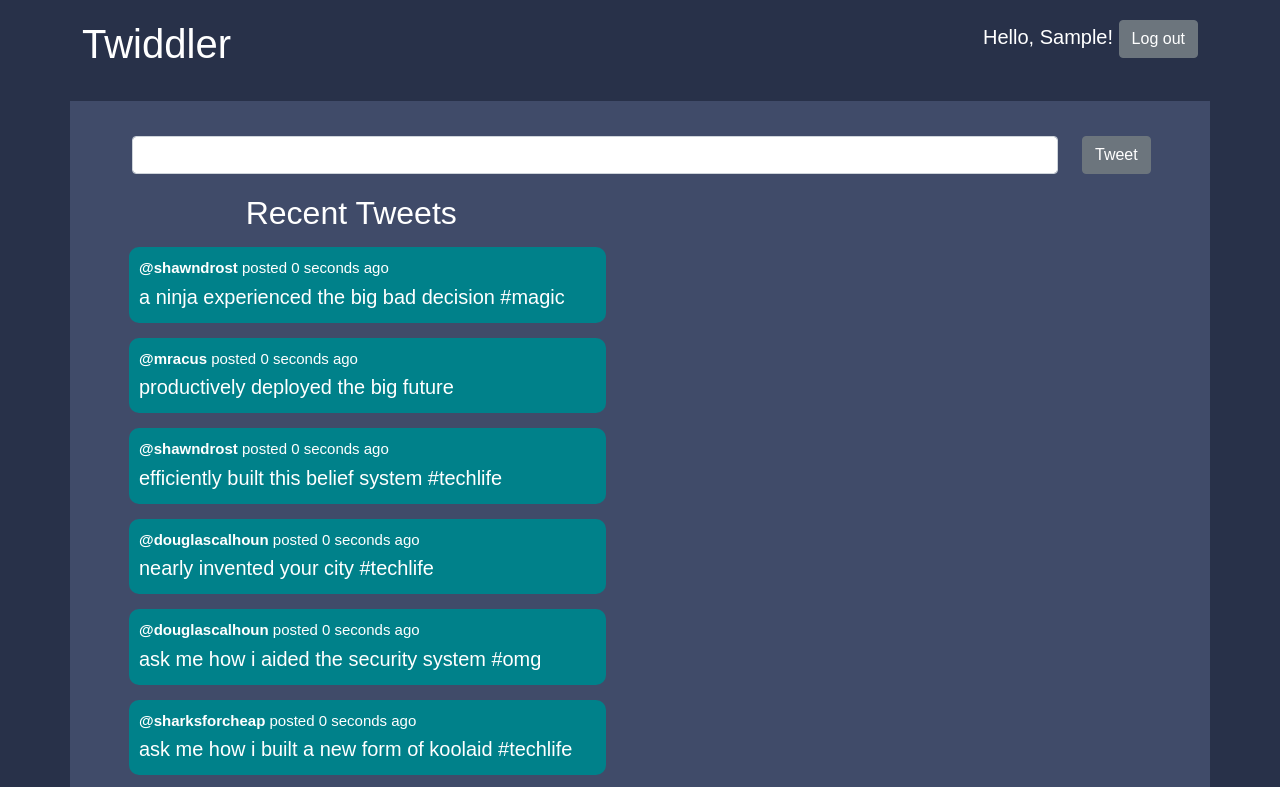
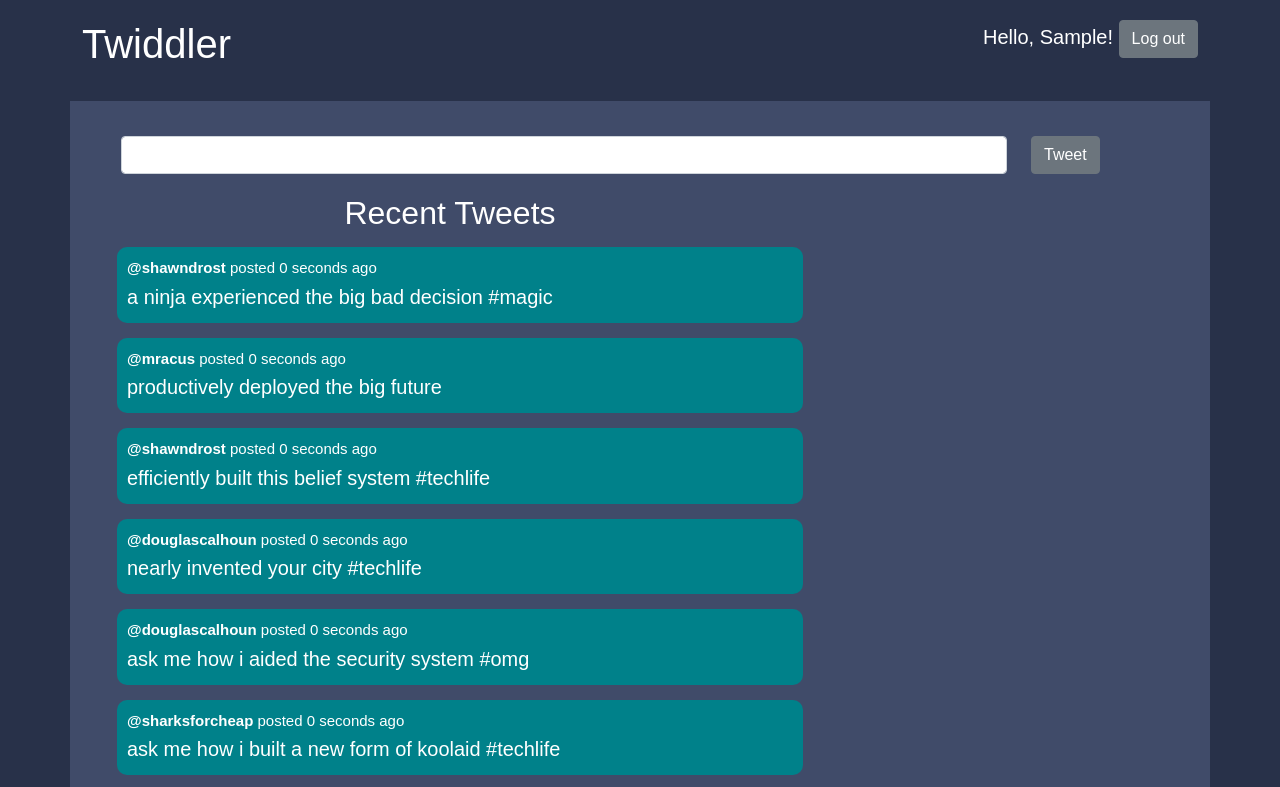
Before and after one commit to jonhourcade/jonhourcade.github.io, a plain HTML site: page immersion-2021-03-twiddler/index.html in a window 1280 px wide. Both pictures are taken after typing "Sample" into the empty fields and a click on the input "Log in". Shown: the top 787 px of the page. Drawn offline with nearby package versions, Linux system fonts and the light colour scheme.

Commit message:
Add files via upload

```diff
--- a/immersion-2021-03-twiddler/index.html
+++ b/immersion-2021-03-twiddler/index.html
@@ -59,17 +59,21 @@
     <div class="row">
       <section id="newTweetSection" class="hidden">
         <form id="newTweetForm">
+          <div class="container-fluid">
             <div class="row">
-            <div class="col-10">
+              <div class="col-12 col-md-10">
                 <input id="newTweetContent" type="text" class="form-control">
               </div>
               <div class="col">
                 <input id="newTweetButton" type="submit" class="btn btn-secondary" value="Tweet">
               </div>
             </div>
+          </div>
         </form>
       </section>
-      <section id="recent" class="col">
+      <div class="container-fluid">
+        <div class="row">
+          <section id="recent" class="col-12 col-md-8">
             <h2 class="text-center">Recent Tweets</h2>
             <ul></ul>
           </section>
@@ -77,6 +81,8 @@
             <h2 class="text-center"></h2>
             <ul></ul>
           </section>
+        </div>
+      </div>
     </div>
   </main>
 
--- a/immersion-2021-03-twiddler/index.js
+++ b/immersion-2021-03-twiddler/index.js
@@ -4,7 +4,7 @@ $(document).ready(() => {
   addFormListeners();
 
   getRecentTweets();
-  setInterval(() => getRecentTweets(), 30000);
+  setInterval(() => getRecentTweets(), 20000);
 });
 
 const getTime = date => {
--- a/immersion-2021-03-twiddler/styles.css
+++ b/immersion-2021-03-twiddler/styles.css
@@ -39,11 +39,10 @@ main {
 }
 
 #newTweetSection {
-    width: 100%;
     margin: 0 auto;
     margin-top: 10px;
     margin-bottom: 20px;
-    margin-left: 50px
+    margin-left: 15px
 }
 
 footer {
@@ -148,3 +147,8 @@ margin-bottom: 0;
 .user2:hover {
     color: yellow;
 }
+
+ul {
+    padding-inline-start: 20px;
+
+}
```
Lines whose indentation alone changed are shown as unchanged.
